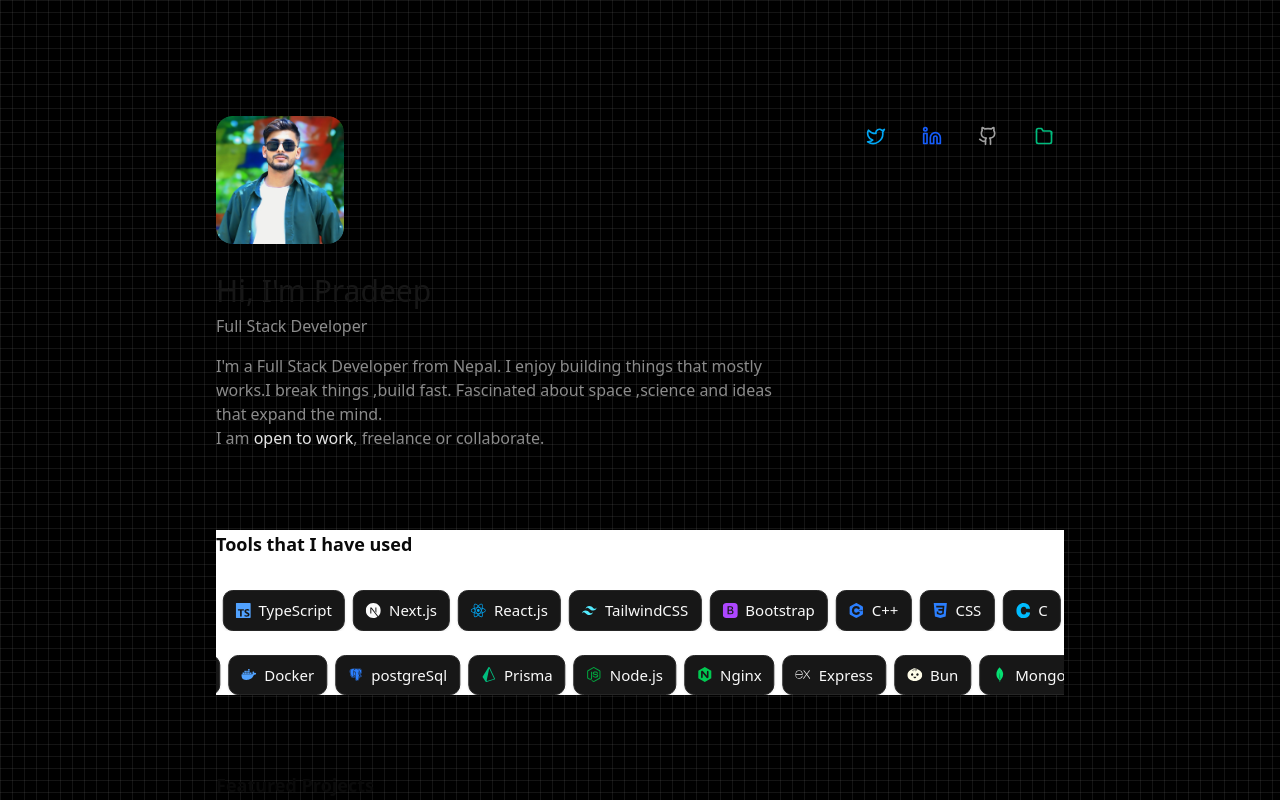
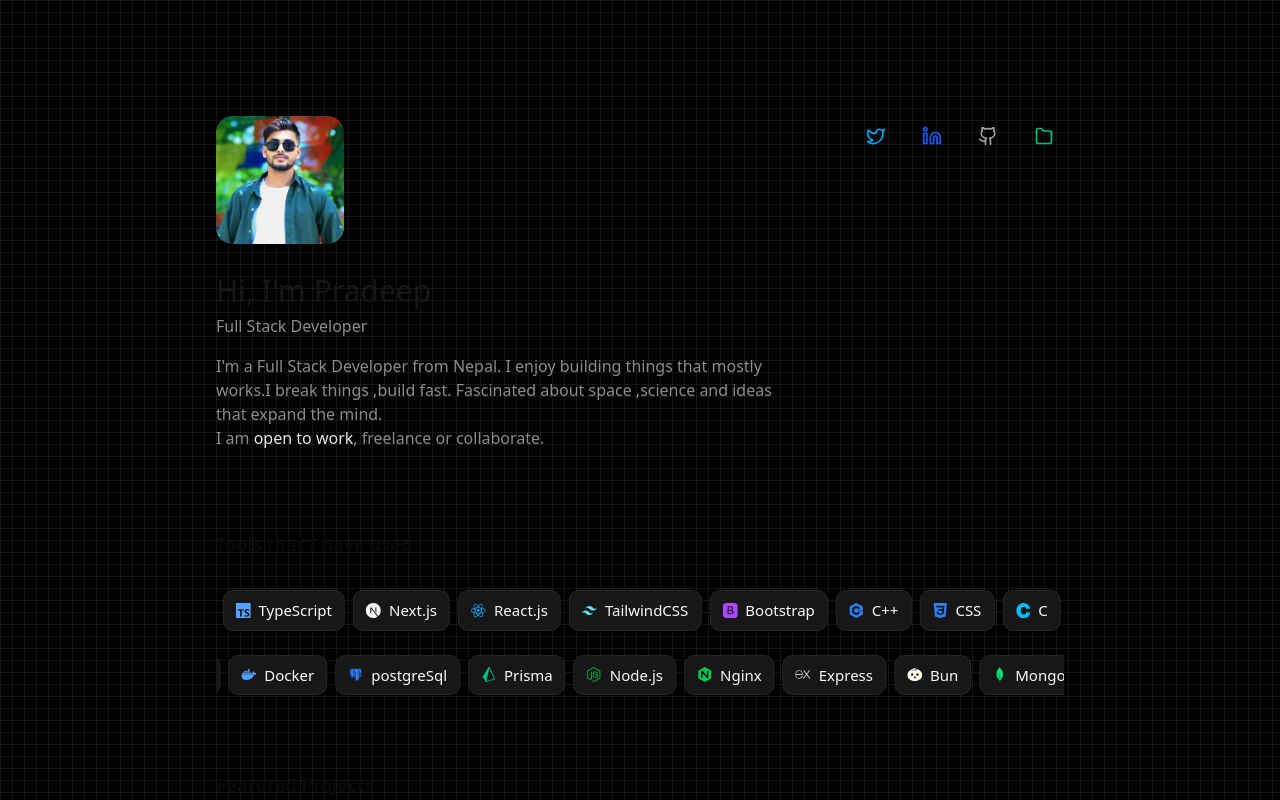
Before and after one commit to pradeepyd/portfolio, a Next.js app: page / in a window 1280 px wide. Shown: the top 800 px of the page. Built offline with nearby package versions, Linux system fonts and the light colour scheme.

Commit message:
bg transparent is done

```diff
--- a/src/components/skillSection.tsx
+++ b/src/components/skillSection.tsx
@@ -5,7 +5,7 @@ import { typo } from "./ui/typography";
 
 const Skills = () => {
   return (
-    <section aria-label="skills" className="my-4 space-y-8 bg-background">
+    <section aria-label="skills" className="my-4 space-y-8 bg-transparent">
       <h2 className={typo({ variant: "h2" })}>Tools that I have used</h2>
       <div className="w-full space-y-6">
         <Marquee autoFill pauseOnHover speed={20}>
```
